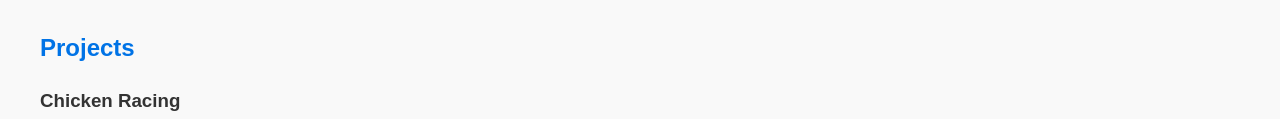
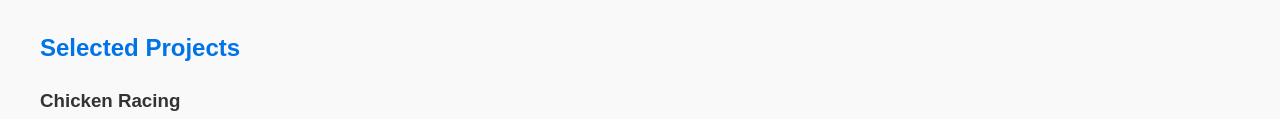
Before and after one commit to hardikmodi58677/hardikmodi58677, a plain HTML site: page index.html in a window 1280 px wide. Shown: the part 1250-1369 px from the top of the page. Drawn offline with Linux system fonts and the light colour scheme.

Commit message:
Update index.html

```diff
--- a/index.html
+++ b/index.html
@@ -144,6 +144,7 @@
             <a href="mailto:hardikmodi58@gmail.com">hardikmodi58@gmail.com</a>
             <a href="https://www.linkedin.com/in/hardikmodi58677">LinkedIn</a>
             <a href="https://github.com/hardikmodi58677">GitHub</a>
+            <a href="/resume.pdf" target="_blank">View Resume</a>
         </div>
     </header>
     <div class="skills-header">
@@ -215,7 +216,7 @@
         </section>
 
         <section id="projects">
-            <h2>Projects</h2>
+            <h2>Selected Projects</h2>
             <article>
                 <h3>Chicken Racing</h3>
                 <p>A multiplayer game with real-time updates, supporting 100+ concurrent players. Integrated Redis Redlocks for security and analytics to enhance gameplay insights. Designed a comprehensive user behavior tracking system to refine user engagement strategies.</p>
```
